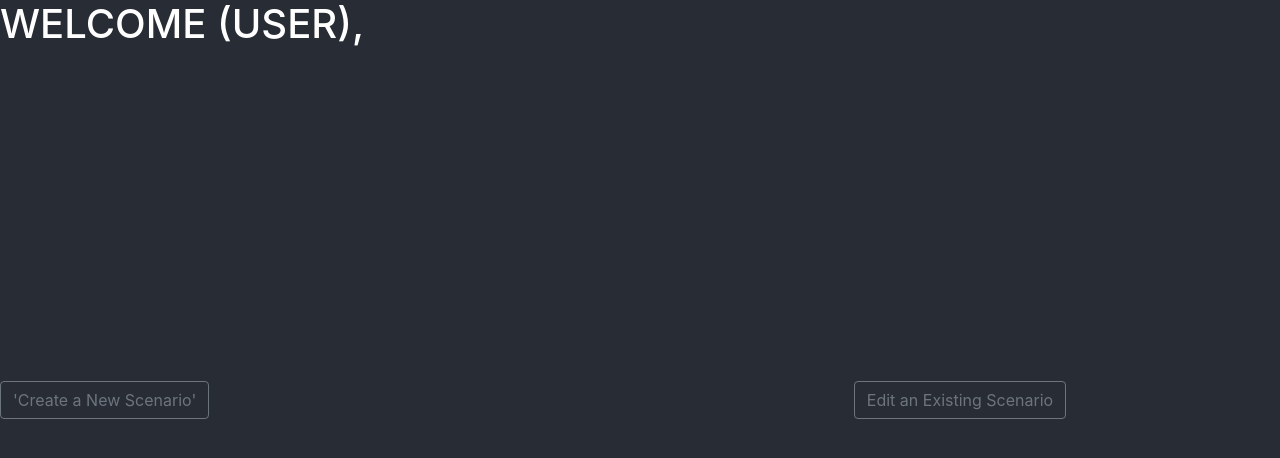
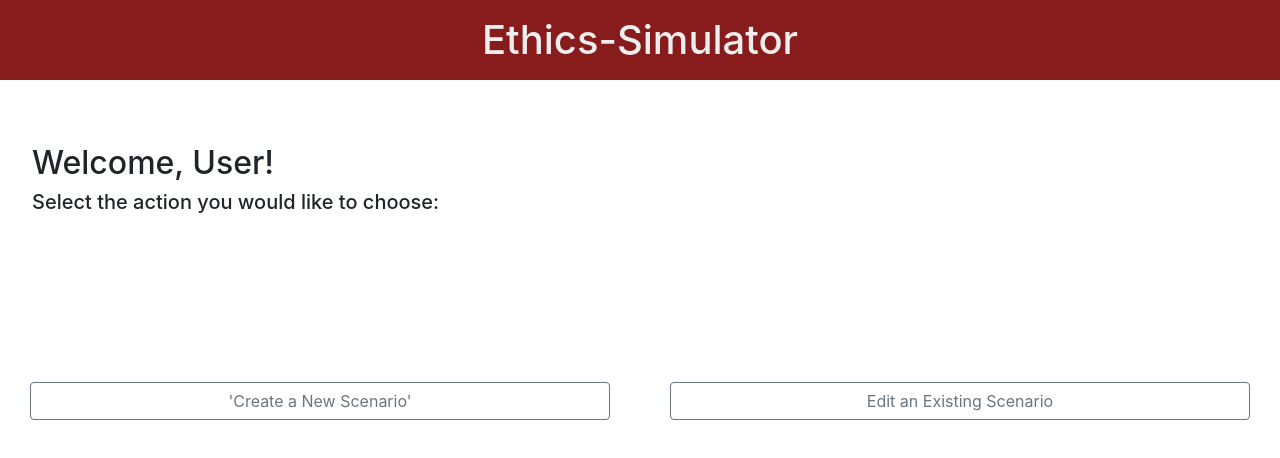
Before and after one commit to david-fisher/320-F20-Track-IV, a React (Create React App) app in the folder scenario_editor/: page / in a window 1280 px wide. Shown: the top 458 px of the page. Built offline with nearby package versions, Linux system fonts and the light colour scheme.

Commit message:
Page structure and color scheme changes
Removed welcome text from header and created a new div for the text.
Header text replaced with application name.
Color scheme added.
Buttons modified to look more like wireframe (still need to figure out height).

```diff
--- a/scenario_editor/src/App.css
+++ b/scenario_editor/src/App.css
@@ -9,36 +9,46 @@ to orient them correctly.
 }
 
 .App-header {
-  background-color:#282c34;
-  height: 100vh;
-  color: white;
-  text-align:left;
+  padding-top: 1em;
+  background-color:#881c1c;
+  height: 5em; /* Replaced vh with em so the banner doesn't shift as height of browser decreases*/
+  color: #eeeeee;
+  text-align: center;
+}
+
+.Welcome-text{
+  padding-top: 4em;
+  padding-left: 2em;
+  text-align: left;
 }
 
 .Left-Button {
+  padding-left: 30px;
+  padding-right: 30px;
+
   width: 50%;
   /* Frankly, not the *proper* way of centering the buttons vertically.
       Went searching through Stack Overflow, but didn't click yet.
       Will be extremely useful to know for future sprints.
       TL;DR it literally squashes the div so the buttons naturally are lowered.
   */
-
-  margin-top:325px;
+  margin-top: 10em; /*Originally 325 px*/
   float: left;
   /*This basically sets this div to the left. Apparently you can also set up pages like a table? Not sure which is better.*/
-  background-color:inherit;
+  background-color: inherit; /*Removed since I made everything separate from the header*/
   /*Divs have inheritance! This takes the background-color property from app-header*/
 }
 
 .Right-Button {
+  padding-left: 30px;
+  padding-right: 30px;
   width: 50%;
   float: left;
   text-align:center;
-  margin-top: 325px;
+  margin-top: 10em; /*Originally 325px*/
   background-color: inherit;
-
 }
 
 .App-link {
-  color: #61dafb;
+  color: #881C1C;
 }
--- a/scenario_editor/src/App.js
+++ b/scenario_editor/src/App.js
@@ -1,7 +1,7 @@
 import React from 'react';
 import logo from './logo.svg';
 import './App.css';
-import {Button} from 'react-bootstrap';
+import Button from 'react-bootstrap/Button';
 
 
 /*
@@ -18,14 +18,29 @@ function App() {
       <div className="App-header">
         <header>
           <h1>
-            {/* Eventually will have to integrate with login to pull username */}
-            WELCOME (USER),
+            {/* Eventually will have to integrate with login to pull username
+                Top bar will eventually be used everywhere; app-header content replaced*/}
+            Ethics-Simulator
           </h1>
         </header>
+      </div>
+
+      <div className="Welcome-text">
+        <header>
+          <h2>
+            Welcome, User!
+          </h2>
+          <h5>
+            Select the action you would like to choose:
+          </h5>
+        </header>
+      </div>
+
       <div class = "Left-Button">
-          {/*Will have to customize button Component. Size, Colors at the least.
+        {/*Question about above ^: Should we just change it to be a button and nest it inside a header
+          Will have to customize button Component. Size, Colors at the least.
           Probably by making a sub-class?*/}
-          <Button lg
+        <Button lg block
           variant="outline-secondary"
           href = "https://duckduckgo.com/?q=How+to+make+a+scenario&t=h_&ia=web"
         >
@@ -34,7 +49,7 @@ function App() {
       </div>
 
       <div class = "Right-Button">
-          <Button lg
+        <Button lg block
           variant="outline-secondary" href =
           "https://duckduckgo.com/?q=How+to+make+a+scenario&t=h_&ia=web"
         >
@@ -43,8 +58,6 @@ function App() {
       </div>
 
     </div>
-
-    </div>
   );
 }
 
```
Lines whose indentation alone changed are shown as unchanged.
